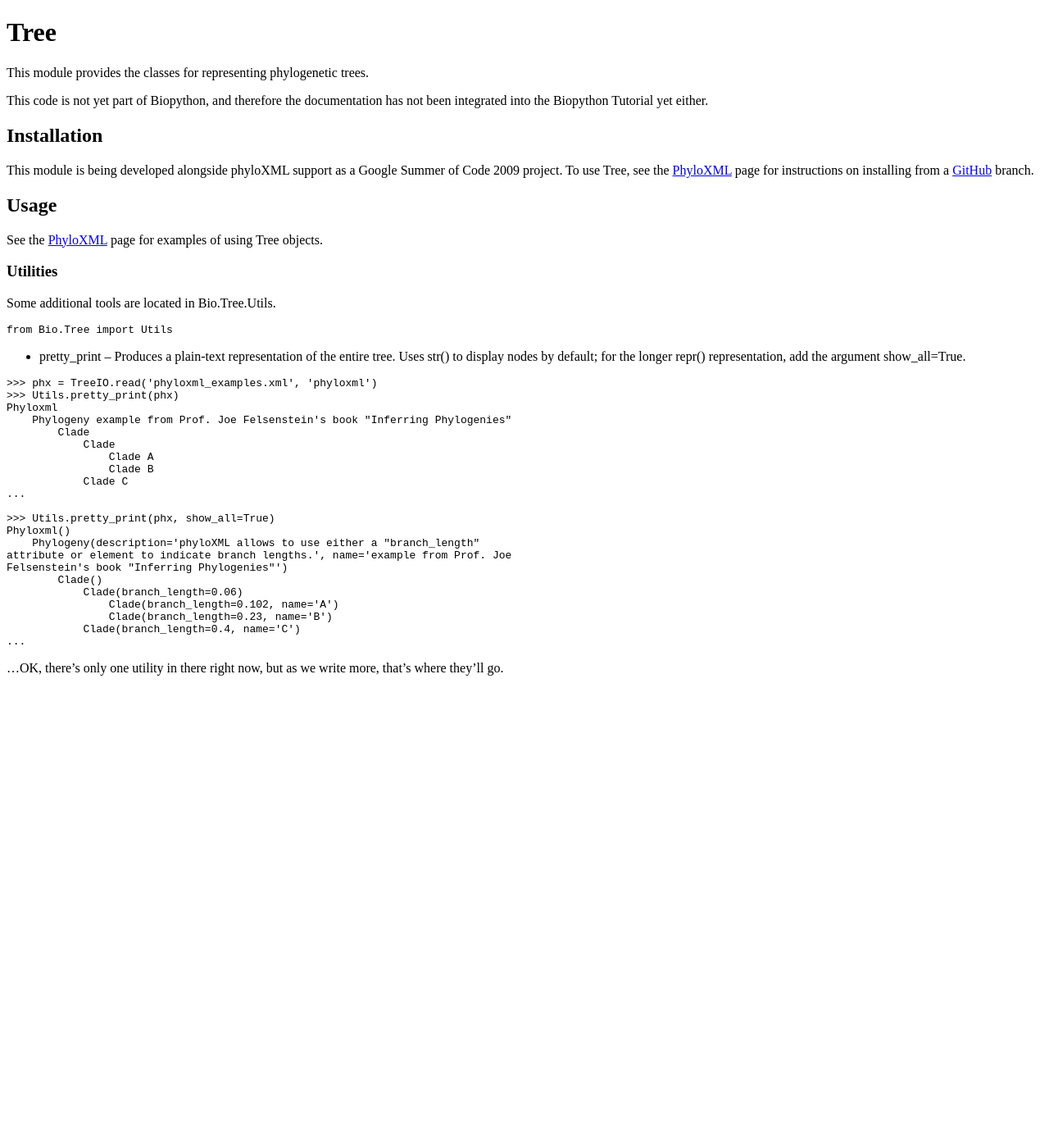
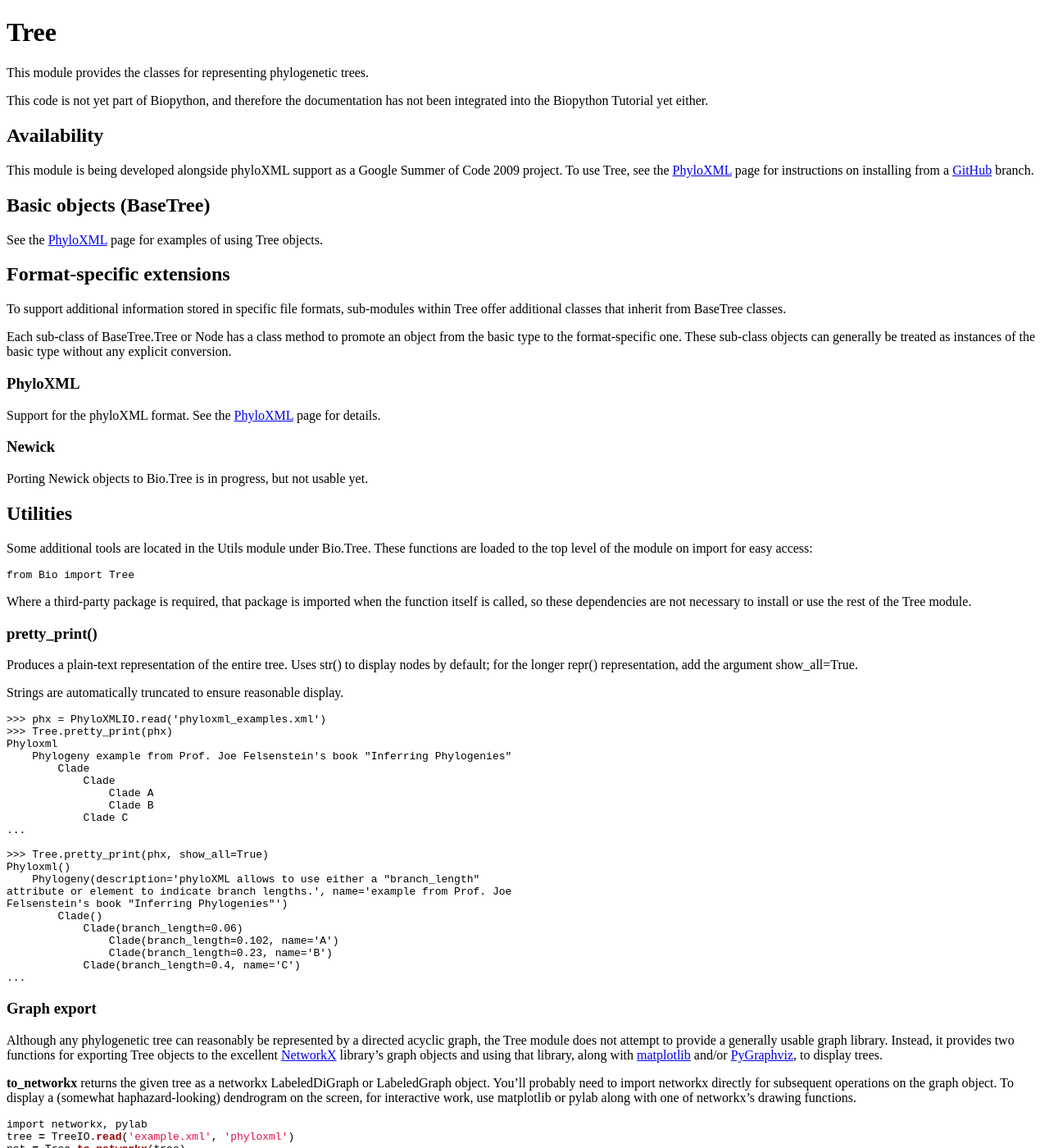
Before and after one commit to biopython/biopython.github.io, a Jekyll site: the page built from wiki/Tree.md, in a window 1280 px wide and 1400 px high. Shown: the whole window at 82% size. Built offline with Jekyll 4.4.1, drawn with Linux system fonts in a browser that asks for light colours; some of the changed text lies outside the part shown.

Commit message:
Outline with stubs, examples of graph export

````diff
--- a/wiki/Tree.md
+++ b/wiki/Tree.md
@@ -9,7 +9,7 @@ This module provides the classes for representing phylogenetic trees.
 This code is not yet part of Biopython, and therefore the documentation
 has not been integrated into the Biopython Tutorial yet either.
 
-Installation
+Availability
 ------------
 
 This module is being developed alongside phyloXML support as a Google
@@ -17,28 +17,58 @@ Summer of Code 2009 project. To use Tree, see the
 [PhyloXML](PhyloXML "wikilink") page for instructions on installing from
 a [GitHub](GitUsage "wikilink") branch.
 
-Usage
------
+Basic objects (BaseTree)
+------------------------
 
 See the [PhyloXML](PhyloXML "wikilink") page for examples of using Tree
 objects.
 
-### Utilities
+Format-specific extensions
+--------------------------
 
-Some additional tools are located in Bio.Tree.Utils.
+To support additional information stored in specific file formats,
+sub-modules within Tree offer additional classes that inherit from
+BaseTree classes.
+
+Each sub-class of BaseTree.Tree or Node has a class method to promote an
+object from the basic type to the format-specific one. These sub-class
+objects can generally be treated as instances of the basic type without
+any explicit conversion.
+
+### PhyloXML
+
+Support for the phyloXML format. See the [PhyloXML](PhyloXML "wikilink")
+page for details.
+
+### Newick
+
+Porting Newick objects to Bio.Tree is in progress, but not usable yet.
+
+Utilities
+---------
+
+Some additional tools are located in the Utils module under Bio.Tree.
+These functions are loaded to the top level of the module on import for
+easy access:
 
 ``` python
-from Bio.Tree import Utils
+from Bio import Tree
 ```
 
--   pretty\_print -- Produces a plain-text representation of the
-    entire tree. Uses str() to display nodes by default; for the
-    longer repr() representation, add the argument show\_all=True.
+Where a third-party package is required, that package is imported when
+the function itself is called, so these dependencies are not necessary
+to install or use the rest of the Tree module.
 
-<!-- -->
+### pretty\_print()
 
-    >>> phx = TreeIO.read('phyloxml_examples.xml', 'phyloxml')
-    >>> Utils.pretty_print(phx)
+Produces a plain-text representation of the entire tree. Uses str() to
+display nodes by default; for the longer repr() representation, add the
+argument show\_all=True.
+
+Strings are automatically truncated to ensure reasonable display.
+
+    >>> phx = PhyloXMLIO.read('phyloxml_examples.xml')
+    >>> Tree.pretty_print(phx)
     Phyloxml
         Phylogeny example from Prof. Joe Felsenstein's book "Inferring Phylogenies"
             Clade
@@ -48,7 +78,7 @@ from Bio.Tree import Utils
                 Clade C
     ...
 
-    >>> Utils.pretty_print(phx, show_all=True)
+    >>> Tree.pretty_print(phx, show_all=True)
     Phyloxml()
         Phylogeny(description='phyloXML allows to use either a "branch_length"
     attribute or element to indicate branch lengths.', name='example from Prof. Joe
@@ -60,5 +90,48 @@ from Bio.Tree import Utils
                 Clade(branch_length=0.4, name='C')
     ...
 
-...OK, there's only one utility in there right now, but as we write
-more, that's where they'll go.
+### Graph export
+
+Although any phylogenetic tree can reasonably be represented by a
+directed acyclic graph, the Tree module does not attempt to provide a
+generally usable graph library. Instead, it provides two functions for
+exporting Tree objects to the excellent
+[NetworkX](http://networkx.lanl.gov/) library's graph objects and using
+that library, along with
+[matplotlib](http://matplotlib.sourceforge.net/) and/or
+[PyGraphviz](http://networkx.lanl.gov/pygraphviz/), to display trees.
+
+**to\_networkx** returns the given tree as a networkx LabeledDiGraph or
+LabeledGraph object. You'll probably need to import networkx directly
+for subsequent operations on the graph object. To display a (somewhat
+haphazard-looking) dendrogram on the screen, for interactive work, use
+matplotlib or pylab along with one of networkx's drawing functions.
+
+``` python
+import networkx, pylab
+tree = TreeIO.read('example.xml', 'phyloxml')
+net = Tree.to_networkx(tree)
+networkx.draw(net)
+pylab.show()
+```
+
+**draw\_graphviz** mimics the networkx function of the same name, with
+some tweaks to improve the display of the graph. If a file name is
+given, the graph is drawn directly to that file, and options such as
+image format (default PDF) may be used.
+
+``` python
+tree = TreeIO.read('example.xml', 'phyloxml')
+# Draw it a few different ways
+Tree.draw_graphviz(tree, 'example.pdf')
+Tree.draw_graphviz(tree, 'example.png', format='png')
+Tree.draw_graphviz(tree)
+```
+
+Using with BioSQL
+-----------------
+
+BioSQL offers an extension for storing phylogenetic trees called
+[PhyloDB](http://biosql.org/wiki/Extensions). The BaseTree classes were
+written with PhyloDB compatibility in mind, but no BioSQL adapter for
+Bio.Tree has been written yet.
````
Also changed, not shown: 1 other file.
